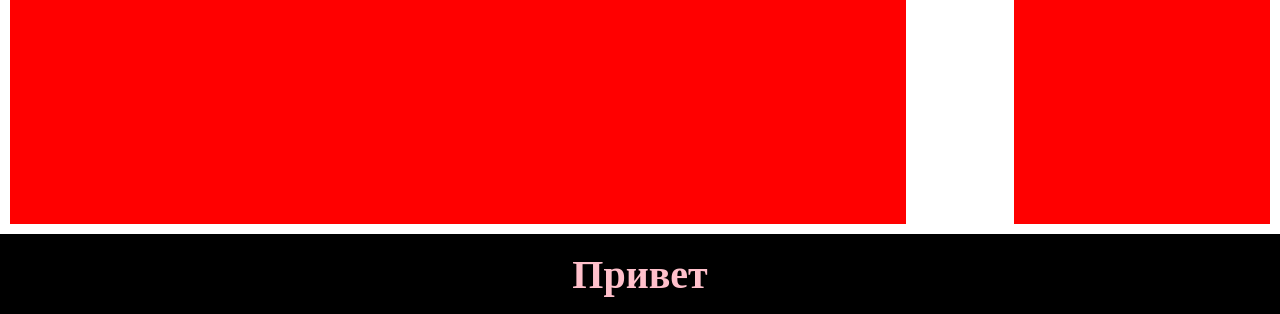
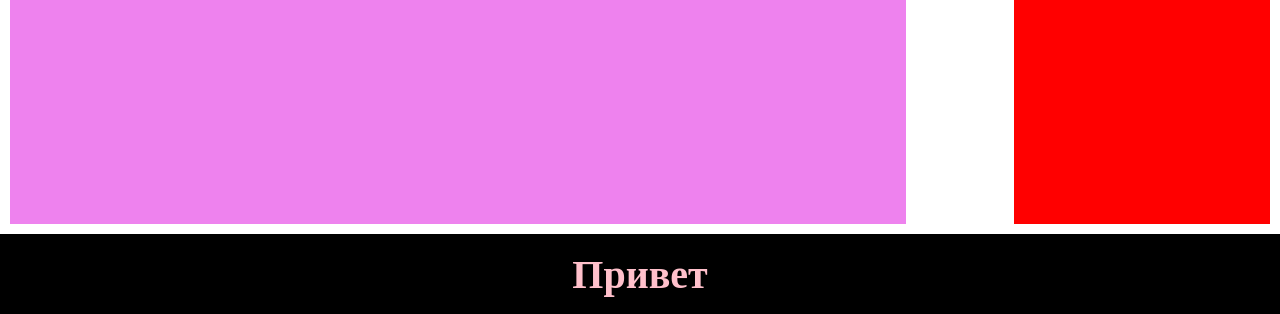
Before and after one commit to BIIICOD/csb-iclok, a website: page index.html in a window 1280 px wide. Shown: the part 486-800 px from the top of the page. Drawn offline with Linux system fonts and the light colour scheme.

Commit message:
Deployment from Codesandbox.

```diff
--- a/style/style.css
+++ b/style/style.css
@@ -51,7 +51,7 @@ header {
 }
 
 #ind {
-  background-color: red;
+  background-color: violet;
 }
 
 #cont {
```
